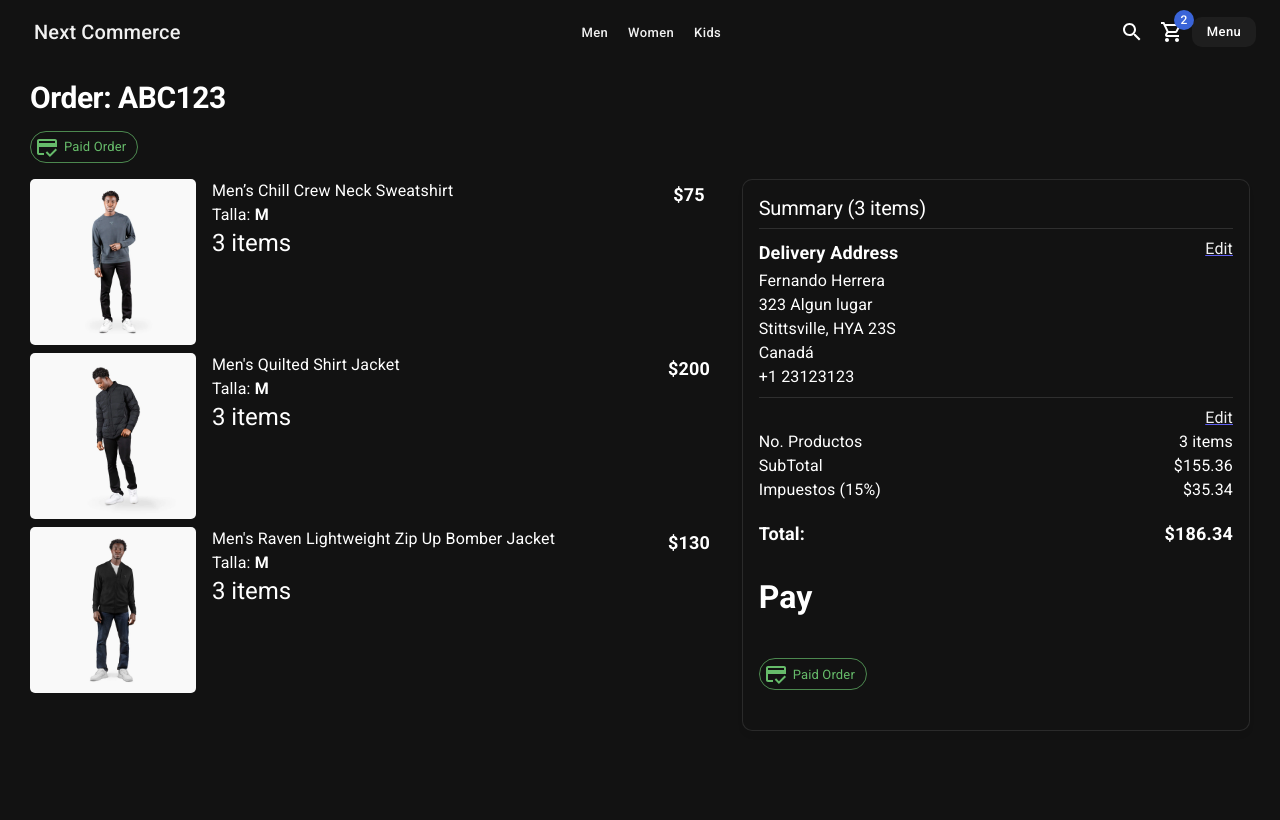
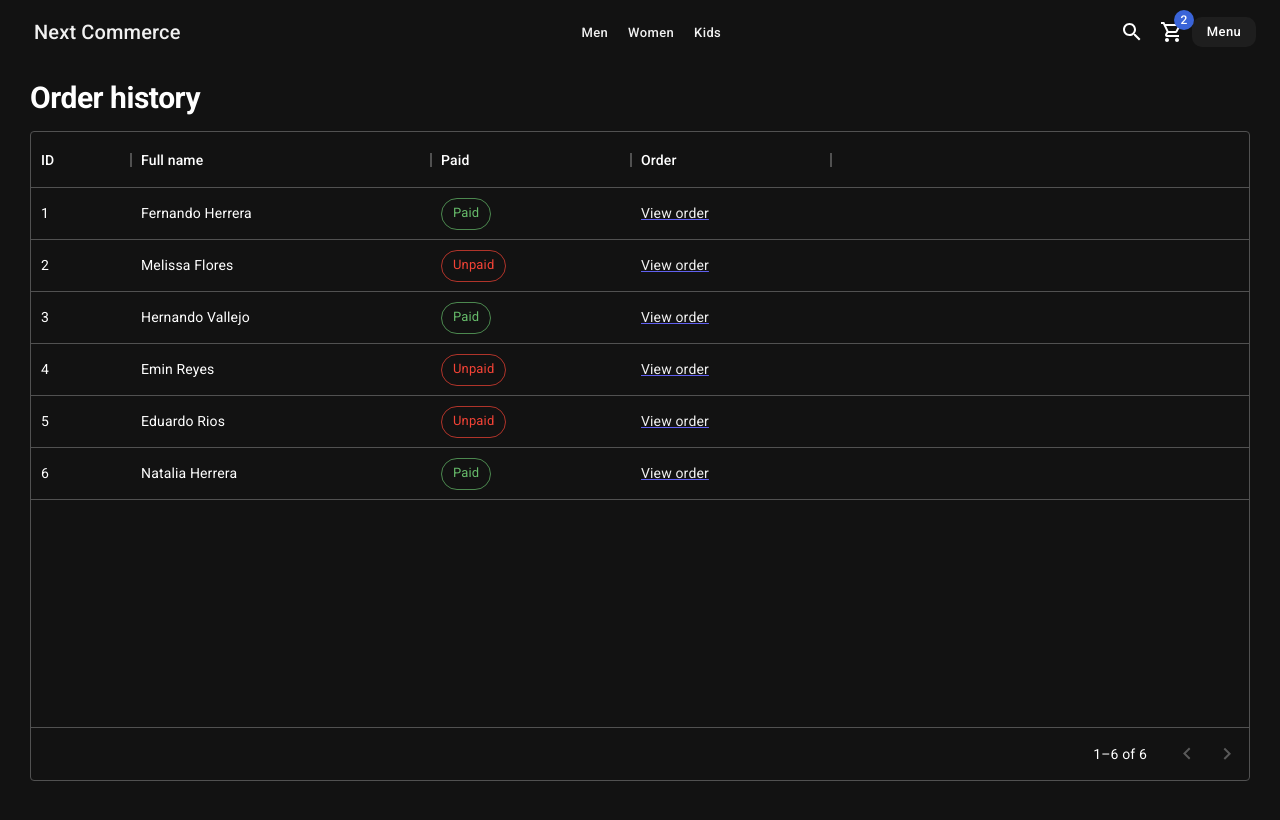
Before and after one commit to ljaviertovar/next-commerce, a Next.js app: page /orders/history in a window 1280 px wide. Shown: the top 820 px of the page. Built offline with nearby package versions, Linux system fonts and the light colour scheme.

Commit message:
add HIstoryPage

```diff
--- a/package.json
+++ b/package.json
@@ -13,6 +13,7 @@
     "@emotion/styled": "^11.10.5",
     "@mui/icons-material": "^5.11.0",
     "@mui/material": "^5.11.4",
+    "@mui/x-data-grid": "^5.17.20",
     "@types/node": "18.11.9",
     "@types/react": "18.0.25",
     "@types/react-dom": "18.0.9",
--- /dev/null
+++ b/pages/orders/history.tsx
@@ -0,0 +1,63 @@
+import NextLink from "next/link"
+
+import { Typography, Grid, Chip, Link } from "@mui/material"
+import { DataGrid, GridColDef, GridValueGetterParams } from "@mui/x-data-grid"
+
+import { ShopLayout } from "../../components/layouts"
+
+const columns: GridColDef[] = [
+	{ field: "id", headerName: "ID", width: 100 },
+	{ field: "fullname", headerName: "Full name", width: 300 },
+
+	{
+		field: "paid",
+		headerName: "Paid",
+		description: "Displays information on whether the order is paid or unpaid",
+		width: 200,
+		renderCell: (params: GridValueGetterParams) => {
+			return params.row.paid ? (
+				<Chip color='success' label='Paid' variant='outlined' />
+			) : (
+				<Chip color='error' label='Unpaid' variant='outlined' />
+			)
+		},
+	},
+	{
+		field: "orden",
+		headerName: "Order",
+		width: 200,
+		sortable: false,
+		renderCell: (params: GridValueGetterParams) => {
+			return (
+				<NextLink href={`/orders/${params.row.id}`} passHref>
+					<Link underline='always'>View order</Link>
+				</NextLink>
+			)
+		},
+	},
+]
+
+const rows = [
+	{ id: 1, paid: true, fullname: "Fernando Herrera" },
+	{ id: 2, paid: false, fullname: "Melissa Flores" },
+	{ id: 3, paid: true, fullname: "Hernando Vallejo" },
+	{ id: 4, paid: false, fullname: "Emin Reyes" },
+	{ id: 5, paid: false, fullname: "Eduardo Rios" },
+	{ id: 6, paid: true, fullname: "Natalia Herrera" },
+]
+
+export default function HistoryPage() {
+	return (
+		<ShopLayout title={"Order history"} pageDescription={"Order history"}>
+			<Typography variant='h1' component='h1' sx={{ mb: 2 }}>
+				Order history
+			</Typography>
+
+			<Grid container>
+				<Grid item xs={12} sx={{ height: 650, width: "100%" }}>
+					<DataGrid rows={rows} columns={columns} pageSize={10} rowsPerPageOptions={[10]} />
+				</Grid>
+			</Grid>
+		</ShopLayout>
+	)
+}
```
Also changed, not shown: 1 other file (tests, documents, lock files or other folders).
